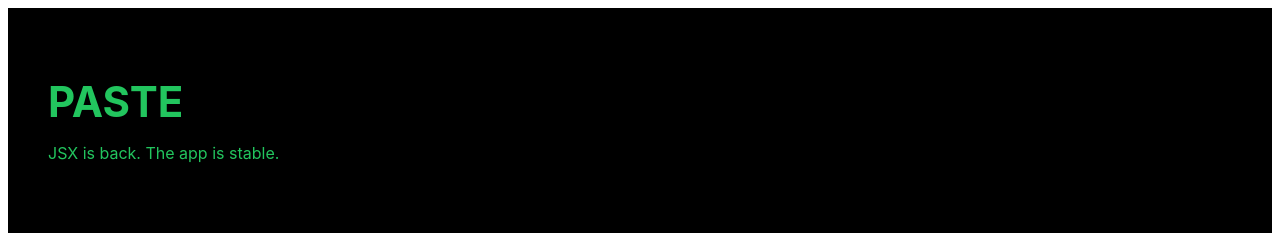
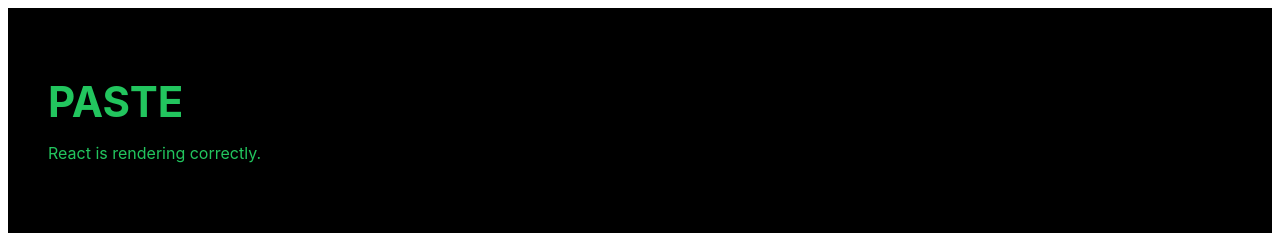
Before and after one commit to ideontaetsn-a11y/Paste-site, a React (Vite) app: page / in a window 1280 px wide. Shown: the top 233 px of the page. Built offline with nearby package versions, Linux system fonts and the light colour scheme.

Commit message:
Update App.jsx

```diff
--- a/src/App.jsx
+++ b/src/App.jsx
@@ -1,4 +1,8 @@
+import React from "react";
+
 export default function App() {
+  console.log("APP RENDERED");
+
   return (
     <div
       style={{
@@ -14,7 +18,7 @@ export default function App() {
       </h1>
 
       <p>
-        JSX is back. The app is stable.
+        React is rendering correctly.
       </p>
     </div>
   );
```
